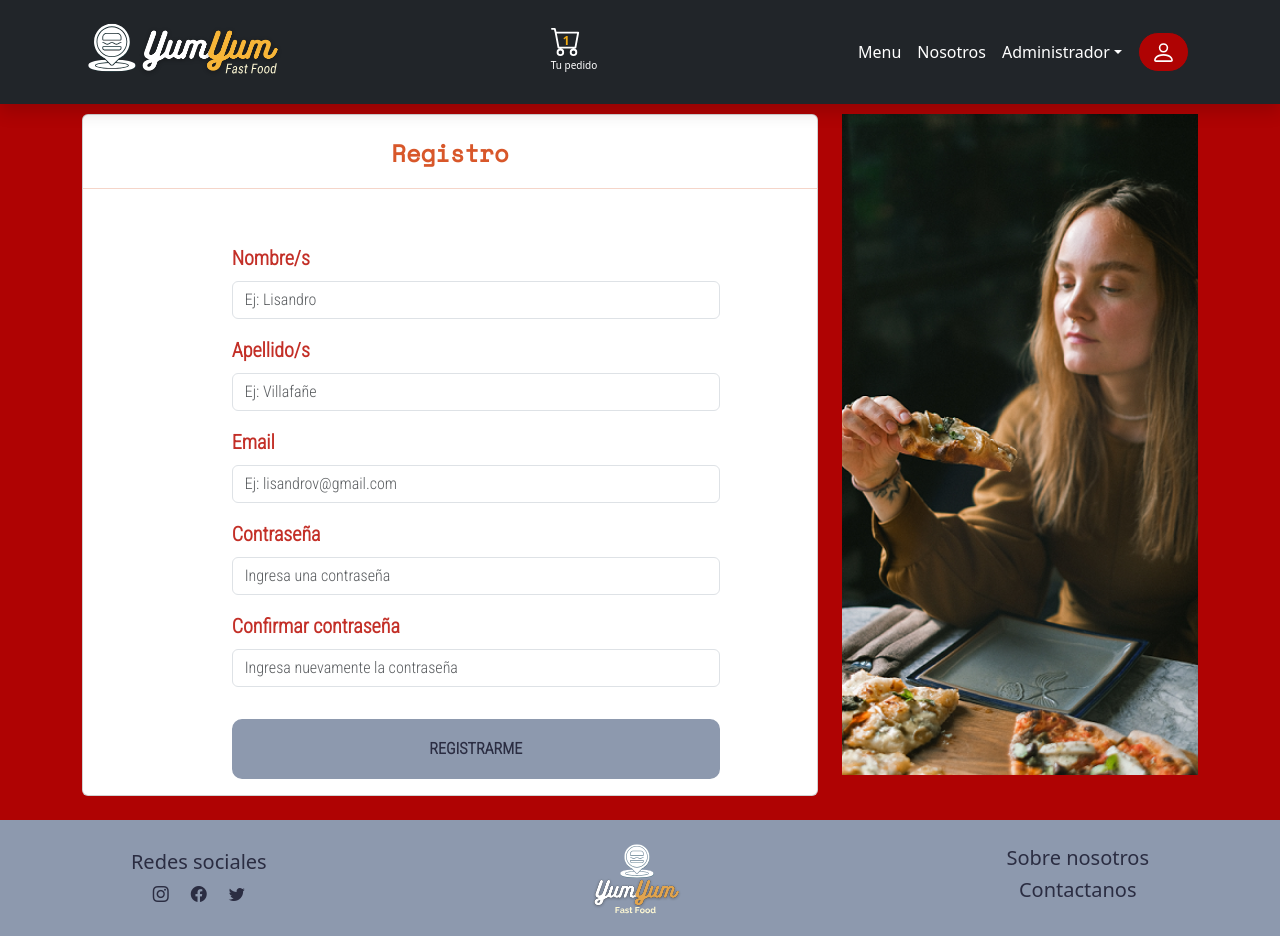
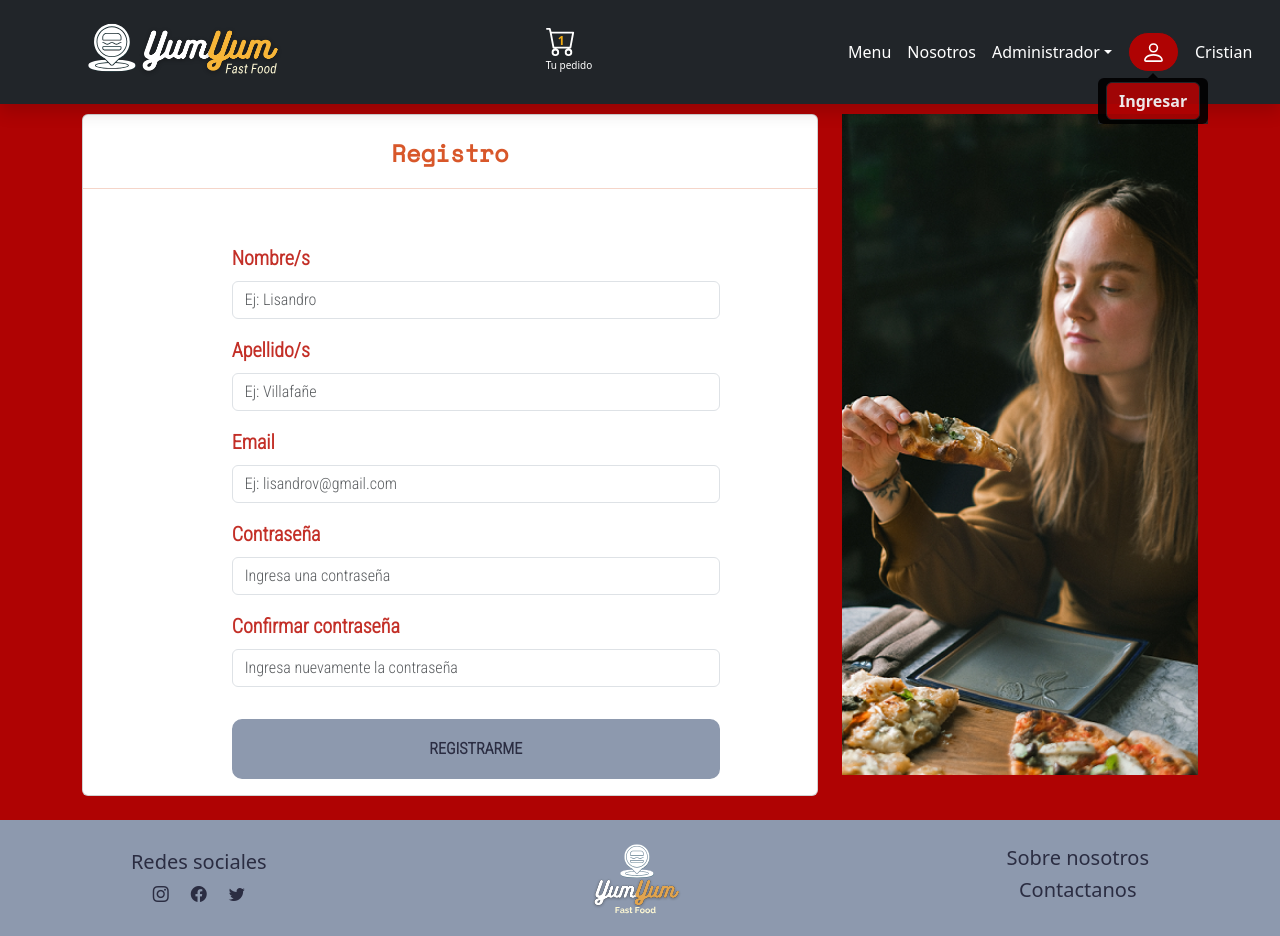
Before and after one commit to lourdesgarciafyl/PF-YumYum-frontend, a React (Vite) app: page /registro in a window 1280 px wide. Both pictures are taken after a click on the button 1163 px from the left and 52 px from the top of the page. Built offline with nearby package versions, Linux system fonts and the light colour scheme; no server answers.

Commit message:
Se agrega overlay con btn agregrzr/salir

```diff
--- a/src/components/common/Navegacion.jsx
+++ b/src/components/common/Navegacion.jsx
@@ -1,11 +1,19 @@
 import { Navbar, Container, Nav, Button } from "react-bootstrap";
+import { useState, useRef } from 'react';
 import "../../css/navbar.css";
 import NavDropdown from "react-bootstrap/NavDropdown";
+import Overlay from 'react-bootstrap/Overlay';
+import Tooltip from 'react-bootstrap/Tooltip';
 import { Cart, Person } from "react-bootstrap-icons";
 
 const Navegacion = () => {
+  const [show, setShow] = useState(false);
+  const target = useRef(null);
+
+
+
   return (
-    <Navbar bg="dark" className="shadow fixed-top" variant="dark" expand="lg">
+    <Navbar bg="dark" className="shadow fixed-top navPrincipal" variant="dark" expand="lg">
       <Container className="d-flex justify-content-between">
         <Navbar.Brand href="#home">
           <img
@@ -47,12 +55,26 @@ const Navegacion = () => {
               <NavDropdown.Item href="#action5">Pedidos</NavDropdown.Item>
             </NavDropdown>
             <Nav.Link href="#">
-              {" "}
-              <Button className="btn btn-dark rounded-5">
-                {" "}
+            <Button className="rounded-5" variant="dark" ref={target} onClick={() => setShow(!show)}>
                 <Person size={25}></Person>
-              </Button>{" "}
+              </Button>
+              <Overlay target={target.current} show={show} placement="bottom">
+        {(props) => (
+          <Tooltip className="bg-dark" id="overlayIngreso" {...props}>
+             <Button variant="dark" className="fw-bold">
+        Ingresar
+      </Button>
+          </Tooltip>
+        )}
+      </Overlay>
+
             </Nav.Link>
+
+            <Nav.Link>Cristian</Nav.Link>
+
+
+
+
           </Nav>
         </Navbar.Collapse>
       </Container>
--- a/src/css/navbar.css
+++ b/src/css/navbar.css
@@ -3,7 +3,7 @@
 }
 
 .navbar-collapse {
-  max-width: 348px;
+  max-width: 358px;
 }
 
 .nav-link {
@@ -21,10 +21,14 @@
 }
 
 .dropdown-item {
+  background-color: #f7b538;
   color: white;
+
+
 }
 .dropdown-menu {
-  background-color: rgb(39, 38, 38);
+  overflow: hidden;
+  background-color: #f7b538;
 }
 
 .carritoConPedidos p {
```
